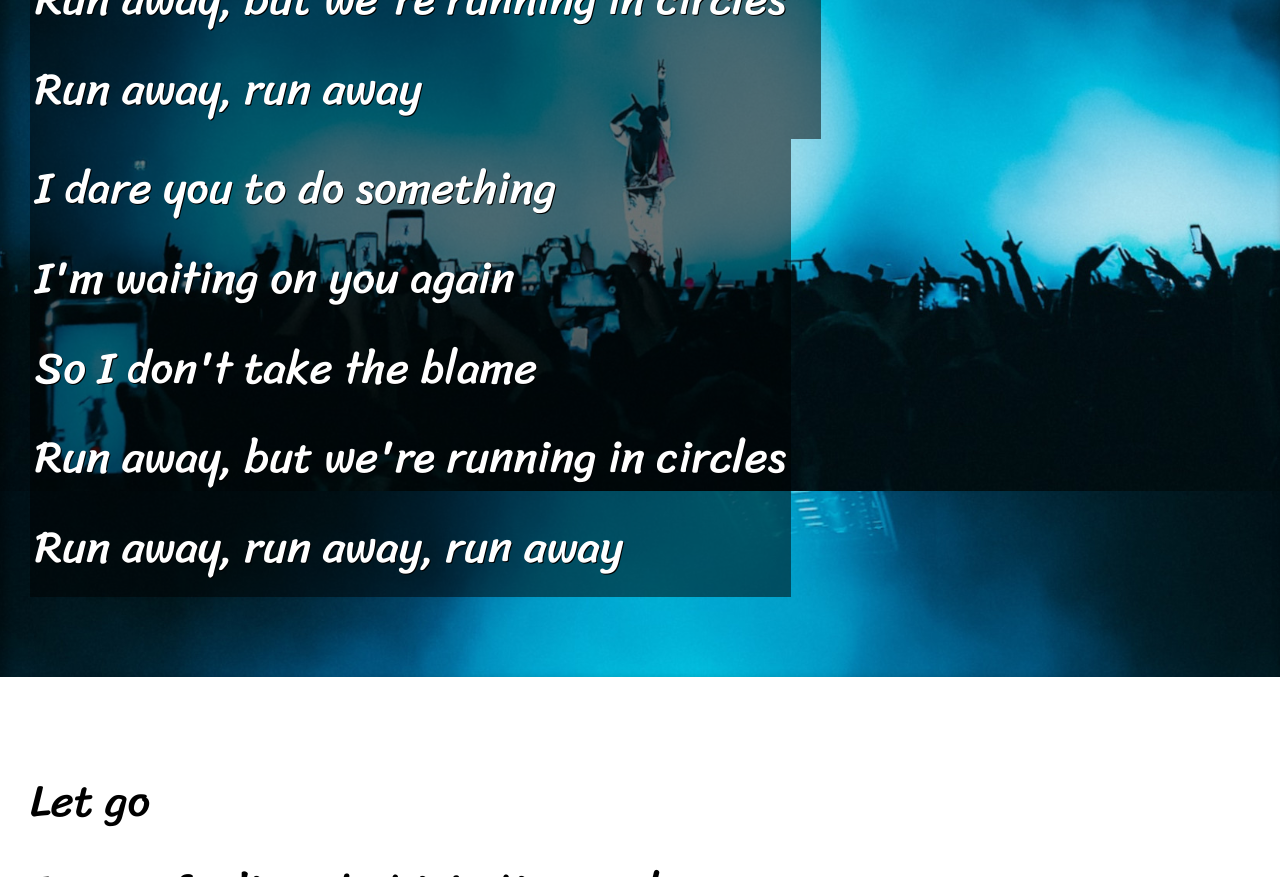
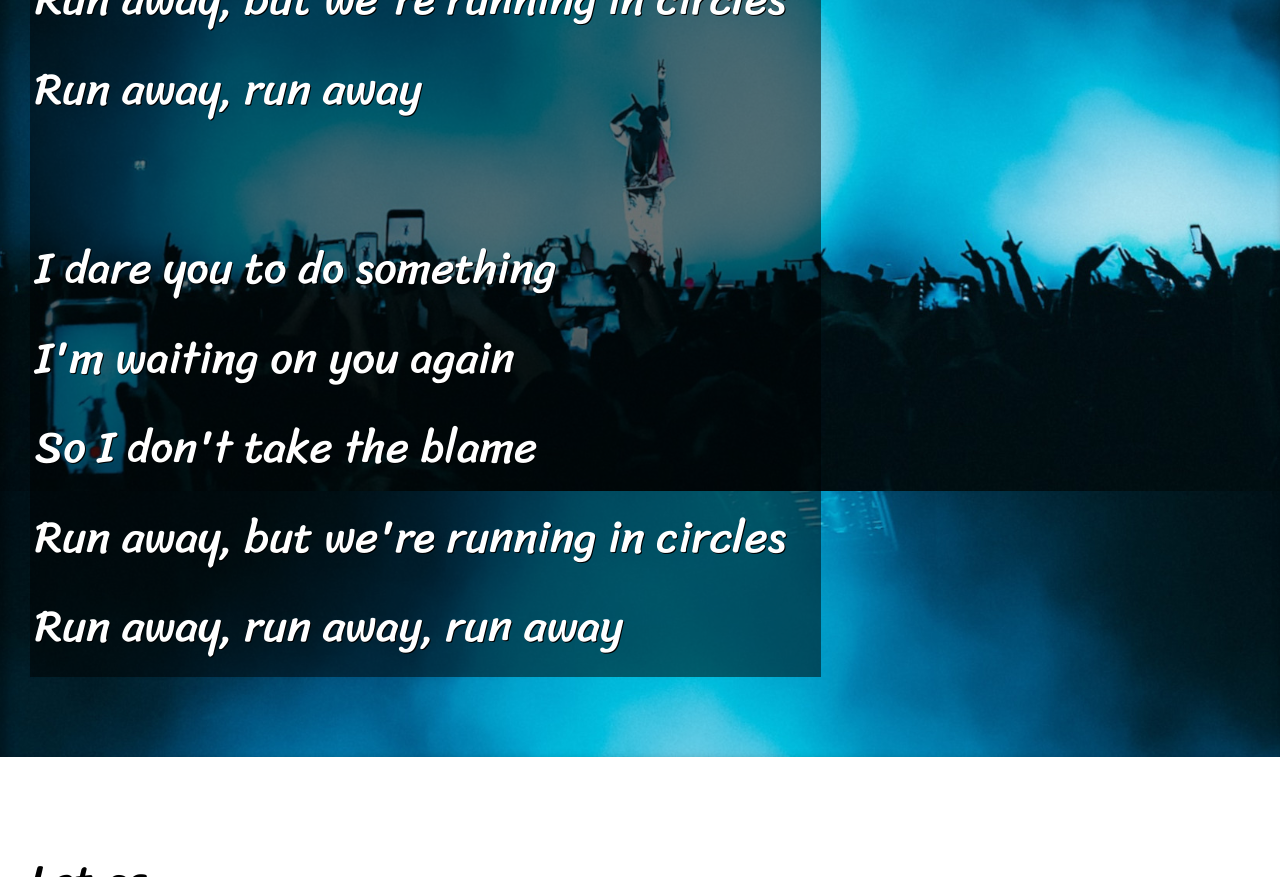
Before and after one commit to tarcisiopatricio/post-malone-project, a plain HTML site: page index.html in a window 1280 px wide. Shown: the part 1740-2617 px from the top of the page. Drawn offline with Linux system fonts and the light colour scheme.

Commit message:
making some changes

```diff
--- a/index.html
+++ b/index.html
@@ -18,13 +18,13 @@
                 We couldn't turn around <br>
                 'Til we were upside down <br>
                 I'll be the bad guy now <br>
-                But, no, I ain't too proud <br>
+                But, no, I ain't too proud
             </p>
             <p>
                 I couldn't be there <br>
                 Even when I tried <br>
                 You don't believe it <br>
-                We do this every time <br>
+                We do this every time
             </p>
         </section>
 
@@ -34,24 +34,23 @@
                 Feed the flame 'cause we can't let it go<br>
                 Run away, but we're running in circles<br>
                 Run away, run away<br>
-            </p>
-            <p>
+                <br>
                 I dare you to do something<br>
                 I'm waiting on you again<br>
                 So I don't take the blame<br>
                 Run away, but we're running in circles<br>
-                Run away, run away, run away<br>
+                Run away, run away, run away
             </p>
         </section>
 
         <section class="white">
             <p>
                 Let go <br>
-                I got a feeling that it's time to let go <br>
+                I got a feeling that it's time to let go
             </p>
             <p>
                 I say so <br>
-                I knew that this was doomed from the get-go <br>
+                I knew that this was doomed from the get-go
             </p>
         </section>
 
@@ -60,7 +59,7 @@
                 You thought that it was special, special <br>
                 But it was just the sex though, the sex though <br>
                 And I still hear the echoes (the echoes) <br>
-                I got a feeling that it's time to let it go, let it go <br>
+                I got a feeling that it's time to let it go, let it go
             </p>
         </section>
 
@@ -69,7 +68,7 @@
                 Seasons change and our love went cold <br>
                 Feed the flame 'cause we can't let it go <br>
                 Run away, but we're running in circles <br>
-                Run away, run away <br>
+                Run away, run away
             </p>
         </section>
 
@@ -77,21 +76,21 @@
             <p>
                 I dare you to do something <br>
                 I'm waiting on you again <br>
-                So I don't take the blame <br>
+                So I don't take the blame<br>
                 Run away, but we're running in circles <br>
-                Run away, run away, run away <br>
+                Run away, run away, run away
             </p>
         </section>
 
         <section class="white">
             <p>
-                Maybe you don't understand what I'm going through <br>
+                Maybe you don't understand what I'm going through<br>
+                It's only me<br>
+                What you got to lose?<br>
+                Make up your mind, tell me<br>
+                What are you gonna do?<br>
                 It's only me <br>
-                What you got to lose? <br>
-                Make up your mind, tell me <br>
-                What are you gonna do? <br>
-                It's only me <br>
-                Let it go <br>
+                Let it go
             </p>
         </section>
 
@@ -100,7 +99,7 @@
                 Seasons change and our love went cold <br>
                 Feed the flame 'cause we can't let it go <br>
                 Run away, but we're running in circles <br>
-                Run away, run away <br>
+                Run away, run away
             </p>
         </section>
 
@@ -109,7 +108,7 @@
                 I dare you to do something <br>
                 I'm waiting on you again <br>
                 So I don't take the blame <br>
-                Run away, but we're running in circles <br>
+                Run away, but we're running in circles<br>
                 Run away, run away, run away
             </p>
         </section>
@@ -118,6 +117,5 @@
         <footer>
             <p>Created by <a href="https://github.com/tarcisiopatricio" target="_blank">Tarcisio Silva</a></p>
         </footer>
-
 </body>
 </html>
```
Also changed, not shown: 1 other file.
